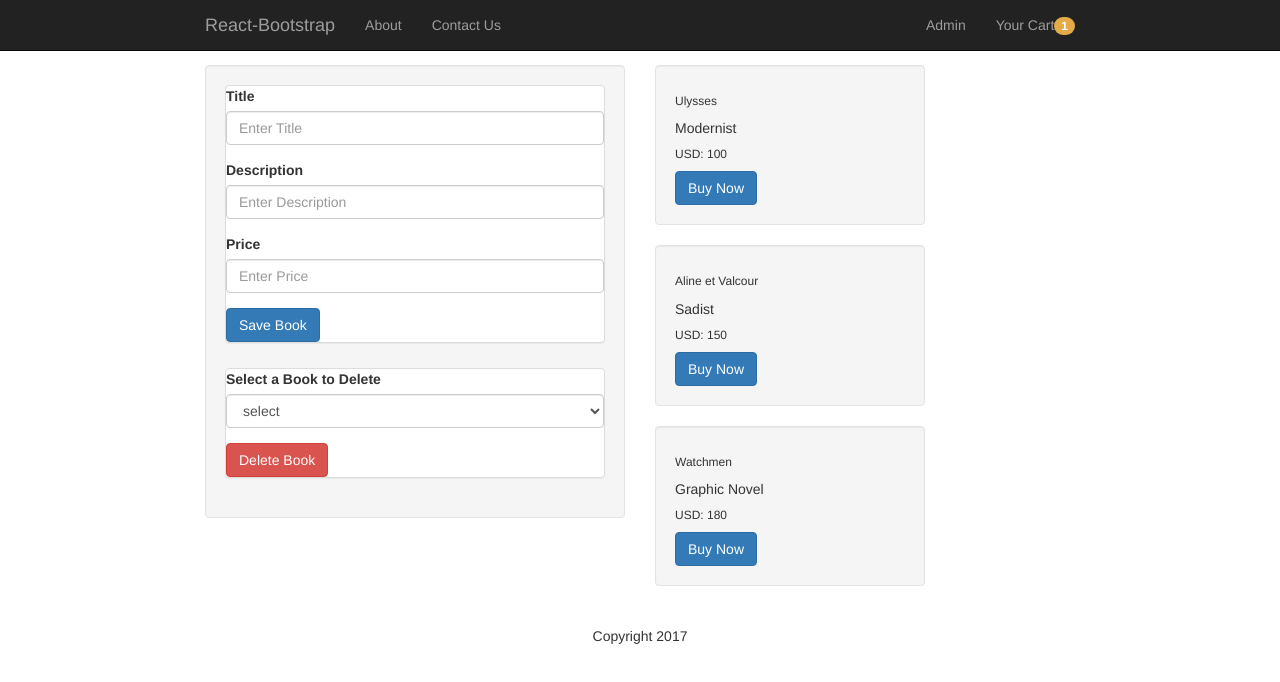
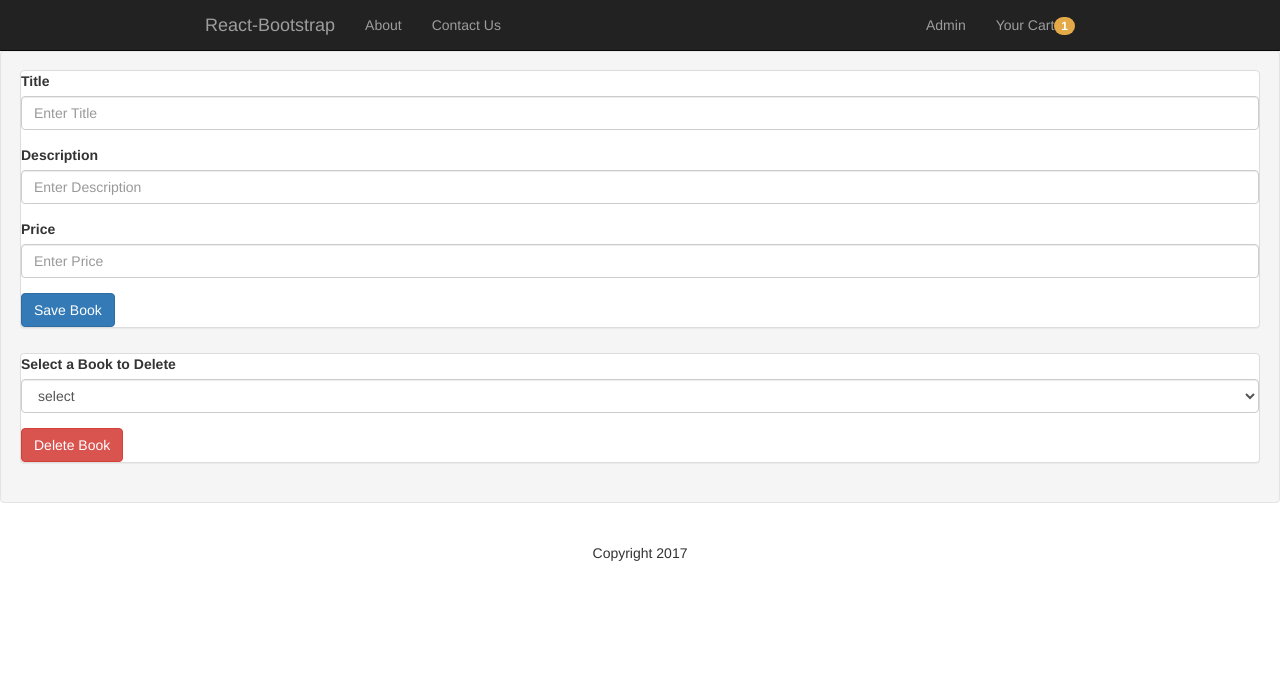
Before and after one commit to hectorcoronado/react-redux-cart, a React app: page /admin in a window 1280 px wide. Shown: the top 682 px of the page. Built offline with nearby package versions, Linux system fonts and the light colour scheme.

Commit message:
wires up react-router

```diff
--- a/server.js
+++ b/server.js
@@ -7,7 +7,7 @@ var path = require('path');
 // middleware to define static file path:
 app.use(express.static('public'));
 
-app.get('/', function(req, res) {
+app.get('*', function(req, res) {
   res.sendFile(path.resolve(__dirname, 'public', 'index.html'));
 });
 
--- a/src/App.js
+++ b/src/App.js
@@ -1,13 +1,15 @@
 import React from 'react';
 import ReactDOM from 'react-dom';
+import logger from 'redux-logger';
+import { applyMiddleware, createStore } from 'redux';
 import { Provider } from 'react-redux';
-import { applyMiddleware, createStore } from 'redux';
-import logger from 'redux-logger';
+import { Router, Route, IndexRoute, browserHistory } from 'react-router';
 
 // import components:
 import BooksList from './components/pages/BooksList';
-import Menu from './components/pages/Menu';
-import Footer from './components/pages/Footer';
+import Cart from './components/pages/Cart';
+import BooksForm from './components/pages/BooksForm';
+import Main from './Main';
 
 // import combined reducers:
 import reducers from './reducers';
@@ -34,14 +36,20 @@ const store = createStoreWithMiddleware(
 //   // console.log('Current price: ', store.getState()[1].price);
 // });
 
+const ROUTES = (
+  <Provider store={store}>
+    <Router history={browserHistory}>
+      <Route path="/" component={Main}>
+        <IndexRoute component={BooksList} />
+        <Route path="/admin" component={BooksForm} />
+        <Route path="/cart" component={Cart} />
+      </Route>
+    </Router>
+  </Provider>
+)
+
 ReactDOM.render(
-  <Provider store={store}>
-    <div>
-      <Menu />
-      <BooksList />
-      <Footer />
-    </div>
-  </Provider>,
+  ROUTES,
   document.getElementById('app')
 );
 
--- /dev/null
+++ b/src/Main.js
@@ -0,0 +1,18 @@
+import React, { Component } from 'react';
+
+import Menu from './components/pages/Menu';
+import Footer from './components/pages/Footer';
+
+class Main extends Component {
+  render() {
+    return (
+      <div>
+        <Menu />
+          {this.props.children}
+        <Footer />
+      </div>
+    );
+  }
+}
+
+export default Main;
```
